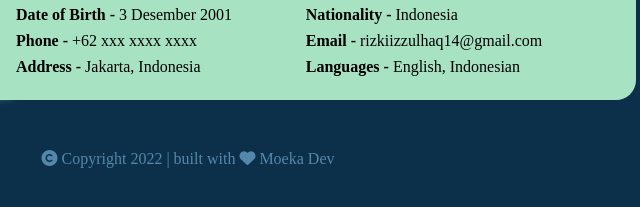
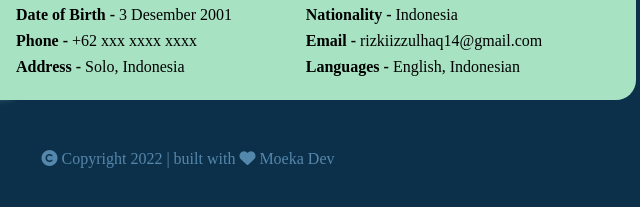
Before and after one commit to moek4/moeka.github.io, a plain HTML site: page index.html in a window 1280 px wide. Shown: the part 445-652 px from the top of the page, 452-1092 px from the left. Drawn offline with Linux system fonts and the light colour scheme.

Commit message:
Update index.html

```diff
--- a/index.html
+++ b/index.html
@@ -54,7 +54,7 @@
                 <li>Nationality - <span>Indonesia</span></li>
                 <li>Phone - <span>+62 xxx xxxx xxxx</span></li>
                 <li>Email - <span>rizkiizzulhaq14@gmail.com</span></li>
-                <li>Address - <span>Jakarta, Indonesia</span></li>
+                <li>Address - <span>Solo, Indonesia</span></li>
                 <li>Languages - <span>English, Indonesian</span></li>
             </ul>
         </div>
```
